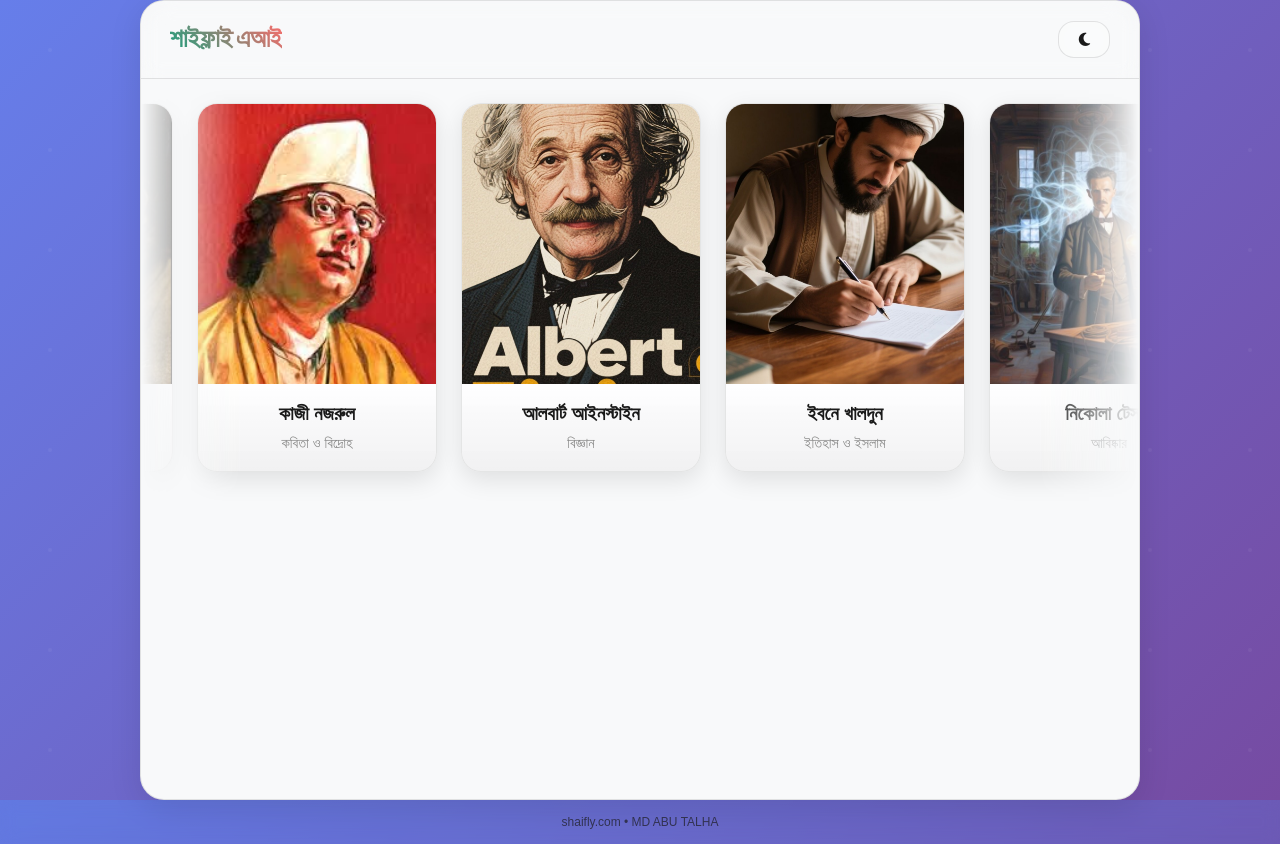
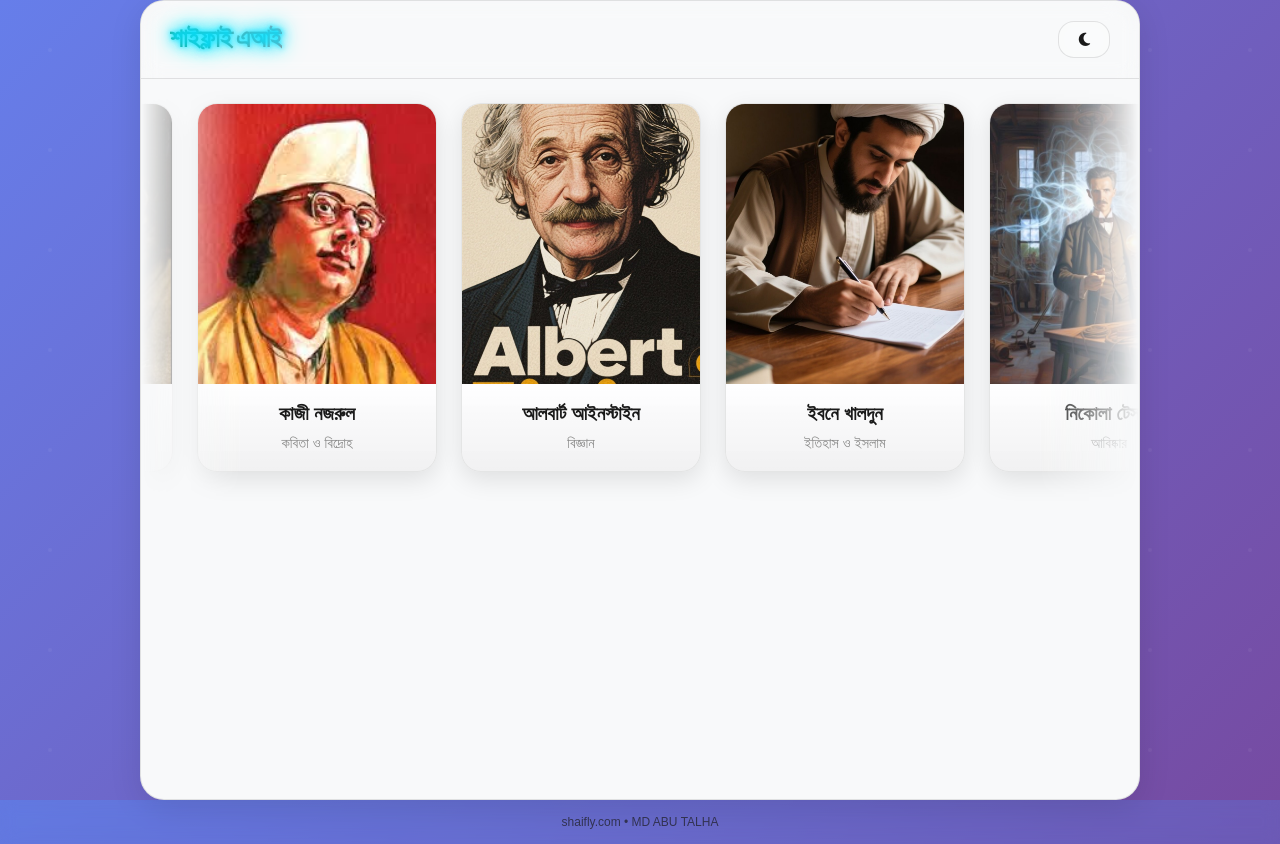
Before and after one commit to MDABUTALHA-11/AIchatbot, a plain HTML site: page index.html in a window 1280 px wide. Drawn offline with nearby package versions, Linux system fonts and the light colour scheme; a web font is replaced by a local one.

Commit message:
Update index.html
hello

```diff
--- a/index.html
+++ b/index.html
@@ -58,6 +58,14 @@
       pointer-events: none;
       z-index: -1;
     }
+    .neon-logo {
+  font-size: 28px;
+  font-weight: 700;
+  color: #00e1ff;
+  text-shadow: 0 0 5px #00e1ff, 0 0 15px #00e1ff, 0 0 25px #00e1ff;
+  letter-spacing: 1px;
+}
+
 
     .chat-container {
       display: flex;
@@ -323,9 +331,11 @@
   <div class="chat-container">
     <div class="header">
       <button class="back-home-btn hidden" id="backHome" onclick="goHome()">
-        <i class="fas fa-home"></i> হোম
+        <i class="fa-solid fa-house"></i> হোম
+
       </button>
-      <div class="logo">শাইফ্লাই এআই</div>
+      <div class="logo neon-logo">শাইফ্লাই এআই</div>
+
       <button class="theme-toggle" id="themeToggle">
         <i class="fas fa-moon"></i>
       </button>
```
